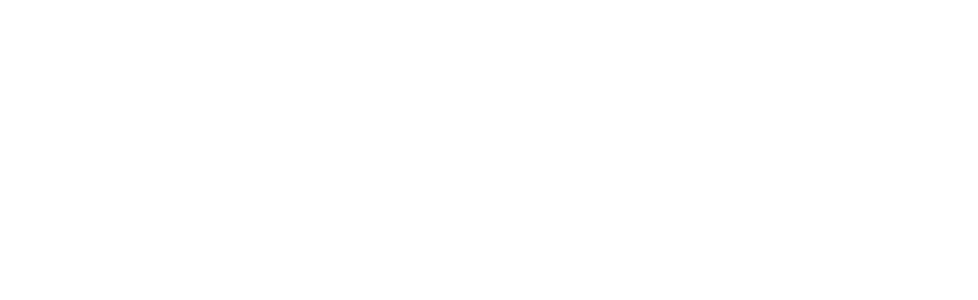
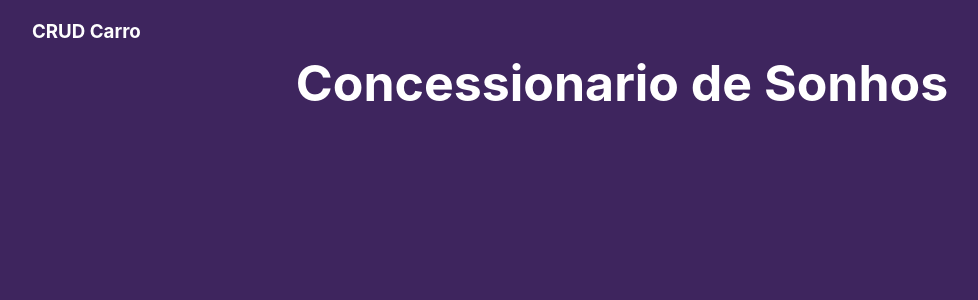
Before and after one commit to Bsilvia20/Projeto-Final-Toti, a React (Create React App) app: page / in a window 1280 px wide. Shown: the top 300 px of the page, without its empty margins (18-996 px from the left). Built offline with nearby package versions, Linux system fonts and the light colour scheme.

Commit message:
Atualizado

```diff
--- a/package.json
+++ b/package.json
@@ -1,5 +1,5 @@
 {
-  "name": "carro",
+  "name": "projeto-final",
   "version": "0.1.0",
   "private": true,
   "dependencies": {
--- a/src/App.css
+++ b/src/App.css
@@ -1,38 +1,13 @@
+* {
+  background-color: #3E255E;
+  margin: 10px;
+}
+
 .App {
+  color: #fff;
+}
+
+.title {
+  font-size: 50px;
   text-align: center;
 }
-
-.App-logo {
-  height: 40vmin;
-  pointer-events: none;
-}
-
-@media (prefers-reduced-motion: no-preference) {
-  .App-logo {
-    animation: App-logo-spin infinite 20s linear;
-  }
-}
-
-.App-header {
-  background-color: #282c34;
-  min-height: 100vh;
-  display: flex;
-  flex-direction: column;
-  align-items: center;
-  justify-content: center;
-  font-size: calc(10px + 2vmin);
-  color: white;
-}
-
-.App-link {
-  color: #61dafb;
-}
-
-@keyframes App-logo-spin {
-  from {
-    transform: rotate(0deg);
-  }
-  to {
-    transform: rotate(360deg);
-  }
-}
--- a/src/App.js
+++ b/src/App.js
@@ -1,10 +1,13 @@
-import logo from './logo.svg';
+import React from "react";
 import './App.css';
 
 function App() {
   return (
-    <div className="App">
-
+    <div>
+      <div className="App">
+        <h3>CRUD Carro</h3>
+        <h1 className="title">Concessionario de Sonhos</h1>
+      </div>
     </div>
   );
 }
```
Also changed, not shown: 1 other file (tests, documents, lock files or other folders).
